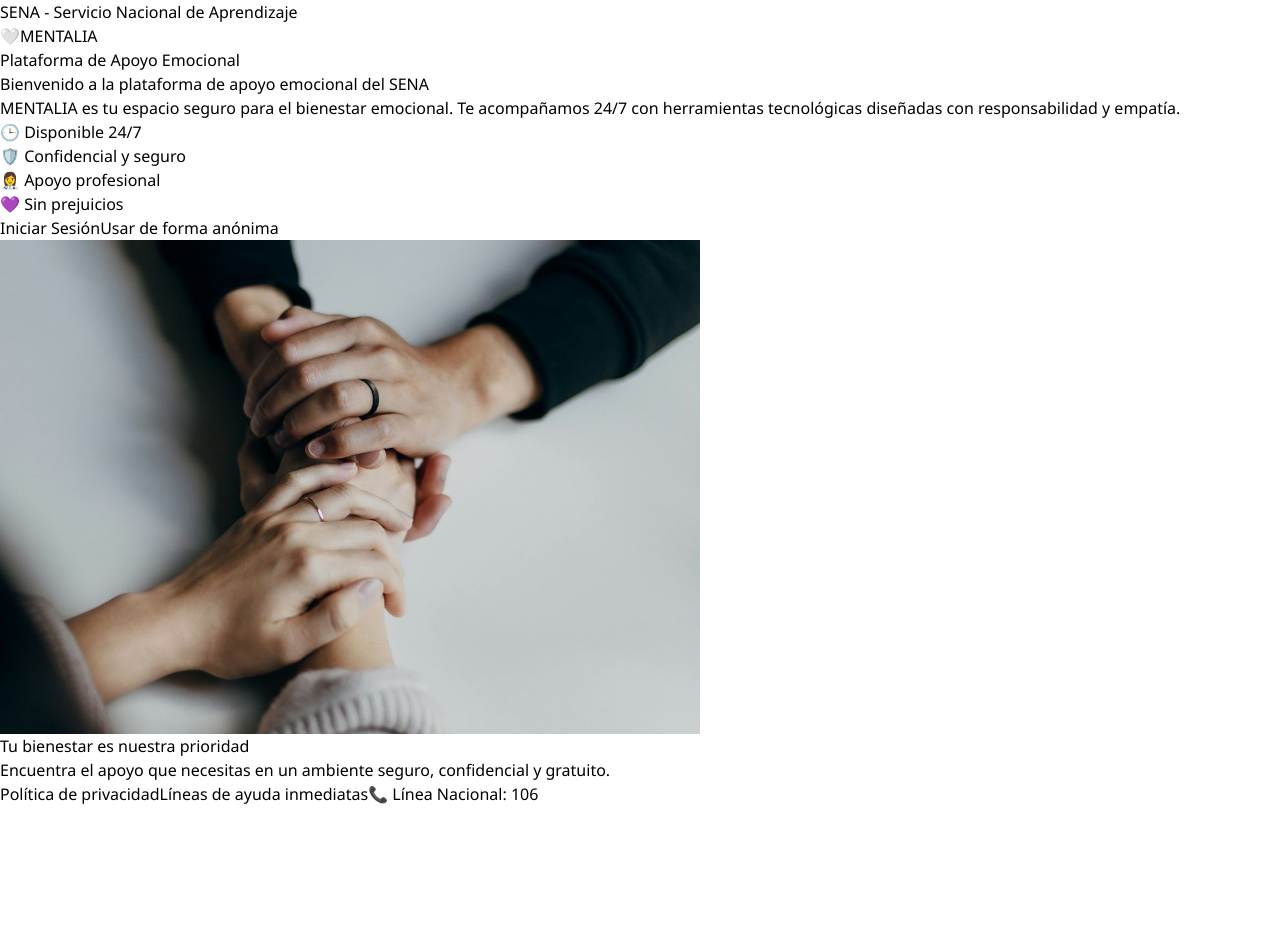
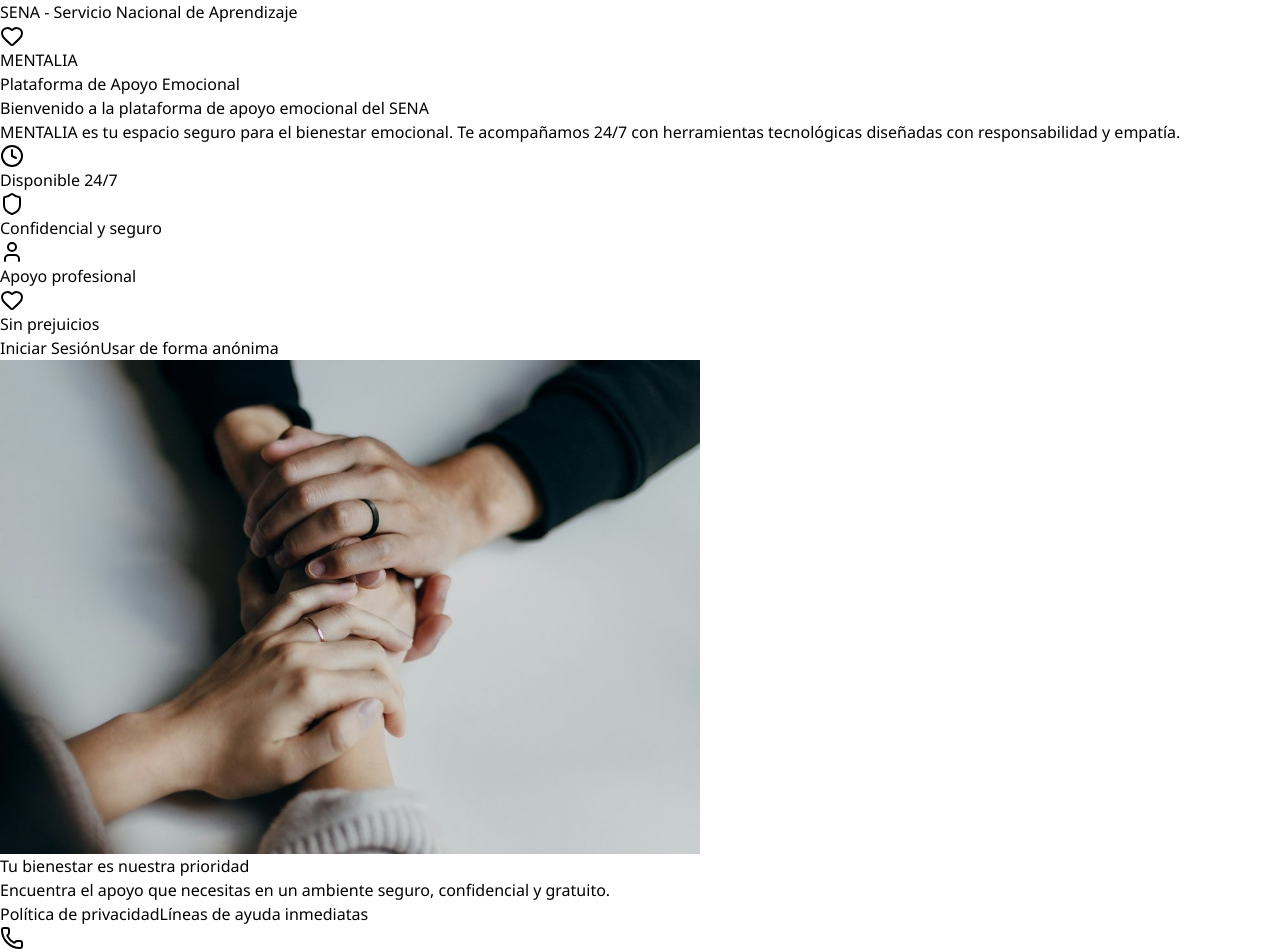
Before and after one commit to shaireth1/Mentalia, a Next.js app: page / in a window 1280 px wide. Shown: the top 952 px of the page. Before the commit the page ends 806 px from the top, so only its background shows below. Built offline with nearby package versions, Linux system fonts and the light colour scheme.

Commit message:
Ultimo cambio de interfaz

```diff
--- a/package.json
+++ b/package.json
@@ -9,6 +9,7 @@
     "lint": "eslint"
   },
   "dependencies": {
+    "lucide-react": "^0.544.0",
     "next": "15.5.4",
     "react": "19.1.0",
     "react-dom": "19.1.0"
--- a/src/app/page.js
+++ b/src/app/page.js
@@ -1,4 +1,5 @@
 import Image from "next/image";
+import { Clock, Shield, User, Heart, Phone } from "lucide-react";
 
 export default function Home() {
   return (
@@ -6,10 +7,10 @@ export default function Home() {
 
       {/* Encabezado superior */}
       <div className="absolute top-8 w-full flex justify-center">
-  <div className="bg-white/25 text-xl px-8 py-3 rounded-full text-white font-semibold shadow-md tracking-wide">
-    SENA - Servicio Nacional de Aprendizaje
-  </div>
-</div>
+      <div className="bg-white/25 text-xl px-8 py-3 rounded-full text-white font-semibold shadow-md tracking-wide">
+        SENA - Servicio Nacional de Aprendizaje
+      </div>
+      </div>
 
 
       <div className="w-full max-w-7xl flex flex-col md:flex-row items-center justify-between px-8 lg:px-16 mt-20">
@@ -17,9 +18,10 @@ export default function Home() {
         {/* Texto principal */}
         <div className="text-white max-w-xl">
           <h1 className="text-5xl font-extrabold mb-2 flex items-center gap-3">
-            <span className="text-5xl">🤍</span>
+            <Heart className="w-10 h-10 text-white" />
             <span className="tracking-tight">MENTALIA</span>
           </h1>
+
           <p className="text-lg mb-8 font-medium opacity-90">Plataforma de Apoyo Emocional</p>
 
           <h2 className="text-2xl font-bold mb-4 leading-snug">
@@ -32,23 +34,21 @@ export default function Home() {
             responsabilidad y empatía.
           </p>
 
-          {/* Iconos */}
           <div className="grid grid-cols-2 gap-y-4 gap-x-10 text-sm font-medium mb-12">
             <div className="flex items-center gap-2">
-              <span className="text-yellow-300 text-xl">🕒</span> Disponible 24/7
+              <Clock className="w-5 h-5 text-yellow-300" /> Disponible 24/7
             </div>
             <div className="flex items-center gap-2">
-              <span className="text-blue-200 text-xl">🛡️</span> Confidencial y seguro
+              <Shield className="w-5 h-5 text-blue-300" /> Confidencial y seguro
             </div>
             <div className="flex items-center gap-2">
-              <span className="text-green-200 text-xl">👩‍⚕️</span> Apoyo profesional
+              <User className="w-5 h-5 text-green-300" /> Apoyo profesional
             </div>
             <div className="flex items-center gap-2">
-              <span className="text-pink-300 text-xl">💜</span> Sin prejuicios
+              <Heart className="w-5 h-5 text-pink-300" /> Sin prejuicios
             </div>
           </div>
 
-          {/* Botones */}
           <div className="flex gap-4">
             <button className="px-8 py-3 bg-gradient-to-r from-purple-600  text-white rounded-full font-semibold hover:opacity-90 transition shadow-lg">
               Iniciar Sesión
@@ -79,14 +79,16 @@ export default function Home() {
         </div>
       </div>
 
-      {/* Footer */}
       <footer className="absolute bottom-0 w-full border-t border-white/20 py-4">
         <div className="flex justify-center items-center gap-10 text-sm text-white/80">
           <a href="#" className="hover:underline">Política de privacidad</a>
           <a href="#" className="hover:underline">Líneas de ayuda inmediatas</a>
-          <span className="text-red-300 font-medium">📞 Línea Nacional: 106</span>
+          <span className="flex items-center gap-2 text-red-300 font-medium">
+            <Phone className="w-4 h-4" /> Línea Nacional: 106
+          </span>
         </div>
       </footer>
+
     </main>
   );
 }
```
Also changed, not shown: 1 other file (tests, documents, lock files or other folders).
